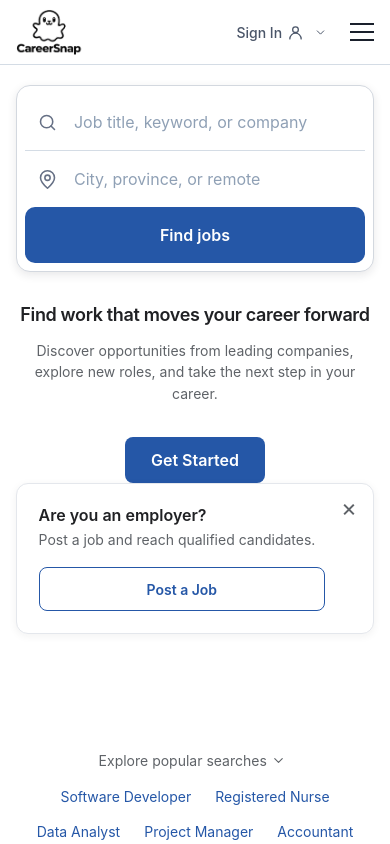
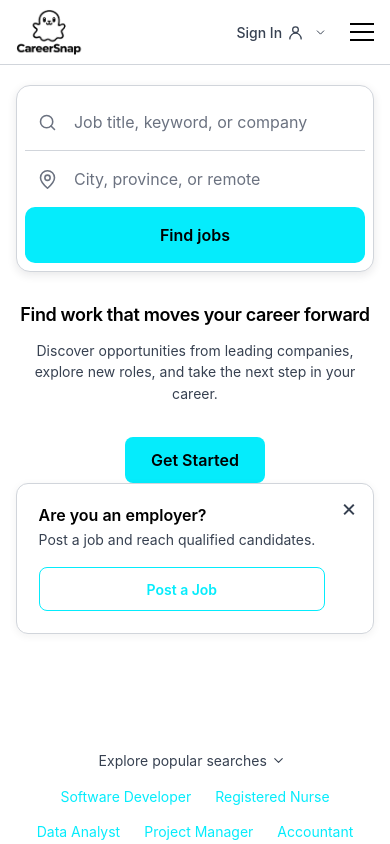
Before and after one commit to CareerSnap-Group/careersnap, a Next.js app: page / in a window 390 px wide. Shown: the top 844 px of the page. Built offline with nearby package versions, Linux system fonts and the light colour scheme; no server answers.

Commit message:
Commit color changes

```diff
--- a/app/applications/applications.module.css
+++ b/app/applications/applications.module.css
@@ -82,6 +82,7 @@
 
 .emptyButton:hover {
   background-color: var(--color-primary-700);
+  color: var(--color-text-inverse);
 }
 
 /* Stats Grid */
--- a/app/employer/jobs/jobs.module.css
+++ b/app/employer/jobs/jobs.module.css
@@ -1,5 +1,5 @@
 .toolbar { display: flex; justify-content: space-between; align-items: center; gap: var(--spacing-md); margin-bottom: var(--spacing-lg); }
-.primaryAction { display: inline-flex; align-items: center; background: var(--color-primary-600); color: white; padding: 0.7rem 1rem; border-radius: var(--radius-md); text-decoration: none; font-weight: var(--font-weight-semibold); }
+.primaryAction { display: inline-flex; align-items: center; background: var(--color-primary-600); color: var(--color-text-primary); padding: 0.7rem 1rem; border-radius: var(--radius-md); text-decoration: none; font-weight: var(--font-weight-semibold); }
 .statusBadge { display: inline-block; padding: 0.3rem 0.55rem; border-radius: var(--radius-md); font-size: var(--font-size-xs); font-weight: var(--font-weight-semibold); text-transform: capitalize; }
 .draft { background: #fef3c7; color: #92400e; }
 .published { background: #dcfce7; color: #166534; }
--- a/app/globals.css
+++ b/app/globals.css
@@ -1,15 +1,15 @@
 :root {
   /* Colors */
-  --color-primary-50: #f0f4ff;
-  --color-primary-100: #e6edff;
-  --color-primary-200: #c7d5ff;
-  --color-primary-300: #a3b8ff;
-  --color-primary-400: #7a96ff;
-  --color-primary-500: #5a7cfd;
-  --color-primary-600: #4a64e8;
-  --color-primary-700: #3a50cc;
-  --color-primary-800: #2d3fa8;
-  --color-primary-900: #1e2a7a;
+  --color-primary-50: #ecfeff;
+  --color-primary-100: #cffafe;
+  --color-primary-200: #a5f3fc;
+  --color-primary-300: #67e8f9;
+  --color-primary-400: #22d3ee;
+  --color-primary-500: #05ecfc;
+  --color-primary-600: #05ecfc;
+  --color-primary-700: #000000;
+  --color-primary-800: #000000;
+  --color-primary-900: #000000;
 
   --color-neutral-50: #fafbfc;
   --color-neutral-100: #f3f5f7;
@@ -26,14 +26,16 @@
   --color-warning-500: #f59e0b;
   --color-danger-500: #ef4444;
 
-  --color-text-primary: #1a202c;
-  --color-text-secondary: #4a5568;
-  --color-text-tertiary: #8fa0b5;
+  --color-text-primary: #000000;
+  --color-text-secondary: #374151;
+  --color-text-tertiary: #6b7280;
+  --color-text-inverse: #ffffff;
   --color-background-primary: #ffffff;
-  --color-background-secondary: #f3f5f7;
-  --color-background-tertiary: #e5eaef;
-  --color-border: #d4dce5;
-  --color-divider: #e5eaef;
+  --color-background-secondary: #f3f4f6;
+  --color-background-tertiary: #e5e7eb;
+  --color-footer: #fdf9f4;
+  --color-border: #d1d5db;
+  --color-divider: #e5e7eb;
 
   /* Typography */
   --font-family-sans: -apple-system, BlinkMacSystemFont, 'Segoe UI', 'Roboto', 'Oxygen', 'Ubuntu',
@@ -101,7 +103,7 @@ html {
   scroll-behavior: smooth;
   -webkit-font-smoothing: antialiased;
   -moz-osx-font-smoothing: grayscale;
-  background-color: #ffffff;
+  background-color: var(--color-background-primary);
 }
 
 body {
@@ -110,7 +112,7 @@ body {
   font-weight: var(--font-weight-regular);
   line-height: 1.5;
   color: var(--color-text-primary);
-  background-color: #ffffff;
+  background-color: var(--color-background-primary);
 }
 
 a {
--- a/app/page.module.css
+++ b/app/page.module.css
@@ -7,7 +7,7 @@
 
 .homeBody {
   flex: 1;
-  background: #fff;
+  background: var(--color-background-primary);
 }
 
 .container {
@@ -19,7 +19,7 @@
 
 /* Hero Section */
 .hero {
-  background: #fff;
+  background: var(--color-background-primary);
   padding: 2.5rem var(--spacing-md) 0;
   text-align: center;
 }
@@ -35,7 +35,7 @@
   margin: 2.5rem auto 0.9rem;
   font-size: 18px;
   font-weight: var(--font-weight-semibold);
-  color: #202124;
+  color: var(--color-text-primary);
   letter-spacing: -0.02em;
   line-height: 1.15;
 }
@@ -44,7 +44,7 @@
   max-width: 570px;
   margin: 0 auto 2rem;
   font-size: 14px;
-  color: #5f6368;
+  color: var(--color-text-secondary);
   line-height: 1.55;
 }
 
@@ -58,8 +58,8 @@
   grid-template-columns: 1.15fr 1fr 150px;
   gap: 0;
   padding: 0.4rem;
-  background: #fff;
-  border: 1px solid #d3d8df;
+  background: var(--color-background-primary);
+  border: 1px solid var(--color-border);
   border-radius: 0.875rem;
   box-shadow: 0 3px 10px rgba(32, 33, 36, 0.1);
   overflow: hidden;
@@ -74,12 +74,12 @@
 }
 
 .searchField + .searchField {
-  border-left: 1px solid #d6d9dc;
+  border-left: 1px solid var(--color-divider);
 }
 
 .searchIcon,
 .locationIcon {
-  color: #667085;
+  color: var(--color-text-tertiary);
   margin-right: 0.65rem !important;
 }
 
@@ -89,7 +89,7 @@
   border: 0;
   border-radius: 0;
   box-shadow: none;
-  color: #202124;
+  color: var(--color-text-primary);
 }
 
 .searchField :global(input:focus) {
@@ -102,20 +102,22 @@
   padding: 0 1.35rem;
   white-space: nowrap;
   border-radius: 0.625rem;
-  background: #2557a7;
-  color: #fff;
+  background: var(--color-primary-600);
+  color: var(--color-text-primary);
   font-size: 1rem;
   font-weight: var(--font-weight-semibold);
   transition: background-color var(--transition-fast), box-shadow var(--transition-fast);
 }
 
 .searchButton:hover:not(:disabled) {
-  background: #1e478c;
-  box-shadow: 0 2px 5px rgba(37, 87, 167, 0.22);
+  background: var(--color-primary-700);
+  color: var(--color-text-inverse);
+  box-shadow: 0 2px 5px rgba(0, 0, 0, 0.16);
 }
 
 .searchButton:active:not(:disabled) {
-  background: #183b74;
+  background: var(--color-primary-800);
+  color: var(--color-text-inverse);
   box-shadow: none;
 }
 
@@ -125,8 +127,8 @@
   justify-content: center;
   min-height: 42px;
   padding: 0.7rem 1.6rem;
-  color: #fff;
-  background: #2557a7;
+  color: var(--color-text-primary);
+  background: var(--color-primary-600);
   border-radius: 0.5rem;
   font-size: 1rem;
   font-weight: var(--font-weight-semibold);
@@ -135,13 +137,14 @@
 }
 
 .primaryCta:hover {
-  color: #fff;
-  background: #1e478c;
-  box-shadow: 0 2px 5px rgba(37, 87, 167, 0.2);
+  color: var(--color-text-inverse);
+  background: var(--color-primary-700);
+  box-shadow: 0 2px 5px rgba(0, 0, 0, 0.16);
 }
 
 .primaryCta:active {
-  background: #183b74;
+  background: var(--color-primary-800);
+  color: var(--color-text-inverse);
   box-shadow: none;
 }
 
@@ -154,8 +157,8 @@
   max-width: 760px;
   margin: 0 auto 2.75rem;
   padding: 1.35rem 3.5rem 1.35rem 1.75rem;
-  background: #fff;
-  border: 1px solid #e4e7ec;
+  background: var(--color-background-primary);
+  border: 1px solid var(--color-border);
   border-radius: 0.75rem;
   box-shadow: 0 2px 8px rgba(32, 33, 36, 0.06);
   text-align: left;
@@ -163,22 +166,22 @@
 
 .employerPromotionTitle {
   margin: 0 0 0.25rem;
-  color: #202124;
+  color: var(--color-text-primary);
   font-size: 1rem;
   font-weight: var(--font-weight-semibold);
 }
 
 .employerPromotionText {
   margin: 0;
-  color: #5f6368;
+  color: var(--color-text-secondary);
   font-size: 0.875rem;
 }
 
 .employerPromotionCta {
   flex: 0 0 auto;
   padding: 0.65rem 1.1rem;
-  color: #2557a7;
-  border: 1px solid #2557a7;
+  color: var(--color-primary-600);
+  border: 1px solid var(--color-primary-600);
   border-radius: 0.5rem;
   font-size: 0.875rem;
   font-weight: var(--font-weight-semibold);
@@ -188,8 +191,8 @@
 }
 
 .employerPromotionCta:hover {
-  color: #1e478c;
-  background: #f5f8fd;
+  color: var(--color-primary-700);
+  background: var(--color-primary-50);
 }
 
 .dismissPromotion {
@@ -201,15 +204,15 @@
   justify-content: center;
   width: 2rem;
   height: 2rem;
-  color: #5f6368;
+  color: var(--color-text-secondary);
   border-radius: 50%;
   font-size: 1.5rem;
   line-height: 1;
 }
 
 .dismissPromotion:hover {
-  background: #f3f5f7;
-  color: #202124;
+  background: var(--color-background-secondary);
+  color: var(--color-text-primary);
 }
 
 .dismissPromotion:focus-visible {
@@ -228,7 +231,7 @@
 
   .searchField + .searchField {
     border-left: 0;
-    border-top: 1px solid #d6d9dc;
+    border-top: 1px solid var(--color-divider);
   }
 
   .searchButton {
@@ -261,7 +264,7 @@
   align-items: center;
   gap: 0.25rem;
   margin-bottom: 0.75rem;
-  color: #5f6368;
+  color: var(--color-text-secondary);
   font-size: 0.875rem;
 }
 
@@ -277,7 +280,7 @@
 }
 
 .searchTag {
-  color: #2557a7;
+  color: var(--color-primary-600);
   text-decoration: none;
   padding: 0.2rem 0.5rem;
   border: 0;
@@ -289,7 +292,7 @@
 
 .searchTag:hover {
   background-color: transparent;
-  color: #1e478c;
+  color: var(--color-primary-700);
   text-decoration: underline;
 }
 
--- a/components/layout/footer.module.css
+++ b/components/layout/footer.module.css
@@ -1,5 +1,5 @@
 .footer {
-  background-color: #ffffff;
+  background-color: var(--color-footer);
   color: var(--color-text-primary);
   border-top: 1px solid var(--color-border);
   padding: var(--spacing-2xl) var(--spacing-md) var(--spacing-lg);
@@ -104,11 +104,11 @@
   .footer { padding-top: var(--spacing-xl); }
   .brand { margin-bottom: var(--spacing-lg); }
   .navigation { display: flex; flex-direction: column; gap: 0; }
-  .section { border-top: 1px solid var(--color-border); }
-  .section:last-child { border-bottom: 1px solid var(--color-border); }
-  .sectionTrigger { min-height: 56px; cursor: pointer; }
-  .chevron { display: block; }
-  .links { max-height: 0; overflow: hidden; margin: 0; opacity: 0; transition: max-height var(--transition-base), opacity var(--transition-fast), margin var(--transition-base); }
+  .section { border-top: 1px solid #e5e7eb; }
+  .section:last-child { border-bottom: 1px solid #e5e7eb; }
+  .sectionTrigger { min-height: 56px; cursor: pointer; background-color: transparent; color: #000000; padding: 0 var(--spacing-md); }
+  .chevron { display: block; color: #000000; }
+  .links { max-height: 0; overflow: hidden; margin: 0; opacity: 0; background-color: var(--color-background-primary); transition: max-height var(--transition-base), opacity var(--transition-fast), margin var(--transition-base); }
   .linksOpen { max-height: 180px; margin: 0 0 var(--spacing-md); opacity: 1; }
   .bottom { flex-direction: column; align-items: flex-start; gap: var(--spacing-sm); }
   .legal { gap: var(--spacing-md); }
--- a/components/layout/header.tsx
+++ b/components/layout/header.tsx
@@ -135,7 +135,13 @@ export function Header({ variant }: { variant?: 'landing' }) {
               <Icon name="chevron-down" size={13} />
             </Link>
           ) : null}
-          <button className={styles.mobileMenuButton} onClick={() => setMobileMenuOpen(!mobileMenuOpen)} aria-label="Toggle mobile menu">
+          <button
+            type="button"
+            className={styles.mobileMenuButton}
+            onClick={() => setMobileMenuOpen((isOpen) => !isOpen)}
+            aria-label="Toggle mobile menu"
+            aria-expanded={mobileMenuOpen}
+          >
             <span className={styles.menuIcon}></span>
             <span className={styles.menuIcon}></span>
             <span className={styles.menuIcon}></span>
--- a/components/ui/button.module.css
+++ b/components/ui/button.module.css
@@ -45,15 +45,17 @@
 /* Variants */
 .variant-primary {
   background-color: var(--color-primary-600);
-  color: white;
+  color: var(--color-text-primary);
 }
 
 .variant-primary:hover:not(:disabled) {
   background-color: var(--color-primary-700);
+  color: var(--color-text-inverse);
 }
 
 .variant-primary:active:not(:disabled) {
   background-color: var(--color-primary-800);
+  color: var(--color-text-inverse);
 }
 
 .variant-secondary {
```
Also changed, not shown: lib/design-tokens.ts (+19 -18 lines).
